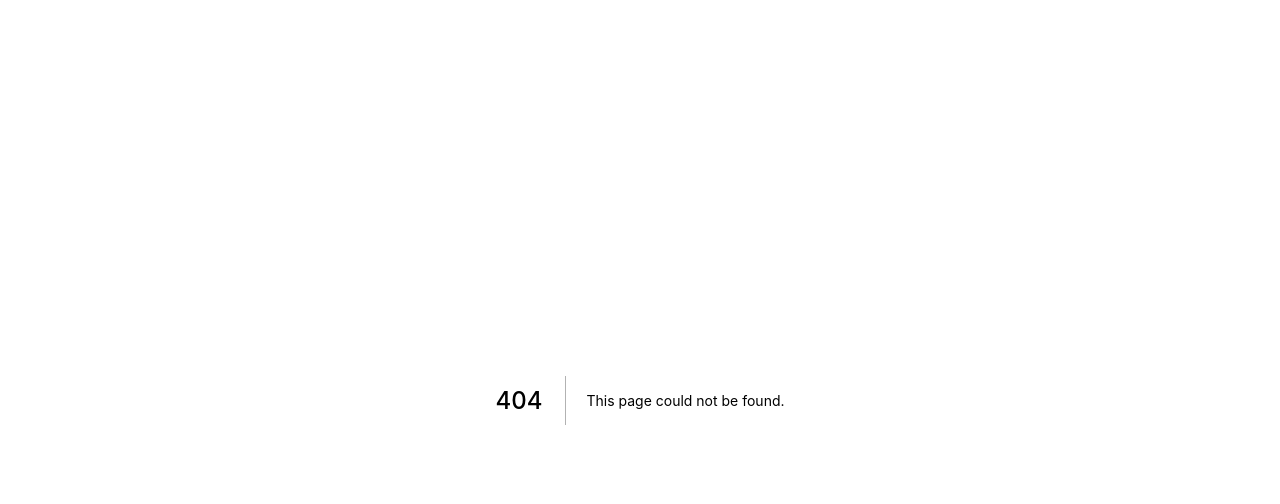
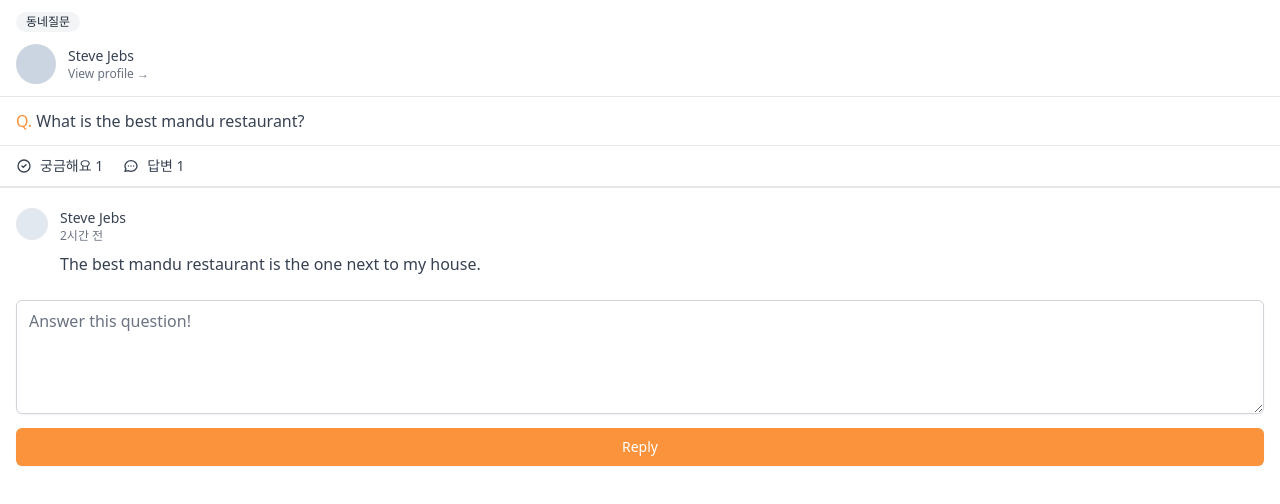
Before and after one commit to chyoni/carrot-market, a Next.js app: page /community/1 in a window 1280 px wide. Before the commit this address had no page. Shown: the top 504 px of the page. Built offline with nearby package versions, Linux system fonts and the light colour scheme.

Commit message:
#20 Community Detail Screen

```diff
--- /dev/null
+++ b/pages/community/[id].tsx
@@ -0,0 +1,88 @@
+import type { NextPage } from 'next';
+
+const CommunityPostDetail: NextPage = () => {
+  return (
+    <div>
+      <span className="inline-flex my-3 ml-4 items-center px-2.5 py-0.5 rounded-full text-xs font-medium bg-gray-100 text-gray-800">
+        동네질문
+      </span>
+      <div className="flex mb-3 px-4 cursor-pointer pb-3  border-b items-center space-x-3">
+        <div className="w-10 h-10 rounded-full bg-slate-300" />
+        <div>
+          <p className="text-sm font-medium text-gray-700">Steve Jebs</p>
+          <p className="text-xs font-medium text-gray-500">
+            View profile &rarr;
+          </p>
+        </div>
+      </div>
+      <div>
+        <div className="mt-2 px-4 text-gray-700">
+          <span className="text-orange-400 font-medium">Q.</span> What is the
+          best mandu restaurant?
+        </div>
+        <div className="flex px-4 space-x-5 mt-3 text-gray-700 py-2.5 border-t border-b-[2px]  w-full">
+          <span className="flex space-x-2 items-center text-sm">
+            <svg
+              className="w-4 h-4"
+              fill="none"
+              stroke="currentColor"
+              viewBox="0 0 24 24"
+              xmlns="http://www.w3.org/2000/svg"
+            >
+              <path
+                strokeLinecap="round"
+                strokeLinejoin="round"
+                strokeWidth="2"
+                d="M9 12l2 2 4-4m6 2a9 9 0 11-18 0 9 9 0 0118 0z"
+              ></path>
+            </svg>
+            <span>궁금해요 1</span>
+          </span>
+          <span className="flex space-x-2 items-center text-sm">
+            <svg
+              className="w-4 h-4"
+              fill="none"
+              stroke="currentColor"
+              viewBox="0 0 24 24"
+              xmlns="http://www.w3.org/2000/svg"
+            >
+              <path
+                strokeLinecap="round"
+                strokeLinejoin="round"
+                strokeWidth="2"
+                d="M8 12h.01M12 12h.01M16 12h.01M21 12c0 4.418-4.03 8-9 8a9.863 9.863 0 01-4.255-.949L3 20l1.395-3.72C3.512 15.042 3 13.574 3 12c0-4.418 4.03-8 9-8s9 3.582 9 8z"
+              ></path>
+            </svg>
+            <span>답변 1</span>
+          </span>
+        </div>
+      </div>
+      <div className="px-4 my-5 space-y-5">
+        <div className="flex items-start space-x-3">
+          <div className="w-8 h-8 bg-slate-200 rounded-full" />
+          <div>
+            <span className="text-sm block font-medium text-gray-700">
+              Steve Jebs
+            </span>
+            <span className="text-xs text-gray-500 block ">2시간 전</span>
+            <p className="text-gray-700 mt-2">
+              The best mandu restaurant is the one next to my house.
+            </p>
+          </div>
+        </div>
+      </div>
+      <div className="px-4">
+        <textarea
+          className="mt-1 shadow-sm w-full focus:ring-orange-400 rounded-md border-gray-300 focus:border-orange-400 "
+          rows={4}
+          placeholder="Answer this question!"
+        />
+        <button className="mt-2 w-full bg-orange-400 hover:bg-orange-500 text-white py-2 px-4 border border-transparent rounded-md shadow-sm text-sm font-medium focus:ring-2 focus:ring-offset-2 focus:ring-orange-500 focus:outline-none ">
+          Reply
+        </button>
+      </div>
+    </div>
+  );
+};
+
+export default CommunityPostDetail;
```
Also changed, not shown: 1 other file (tests, documents, lock files or other folders).
